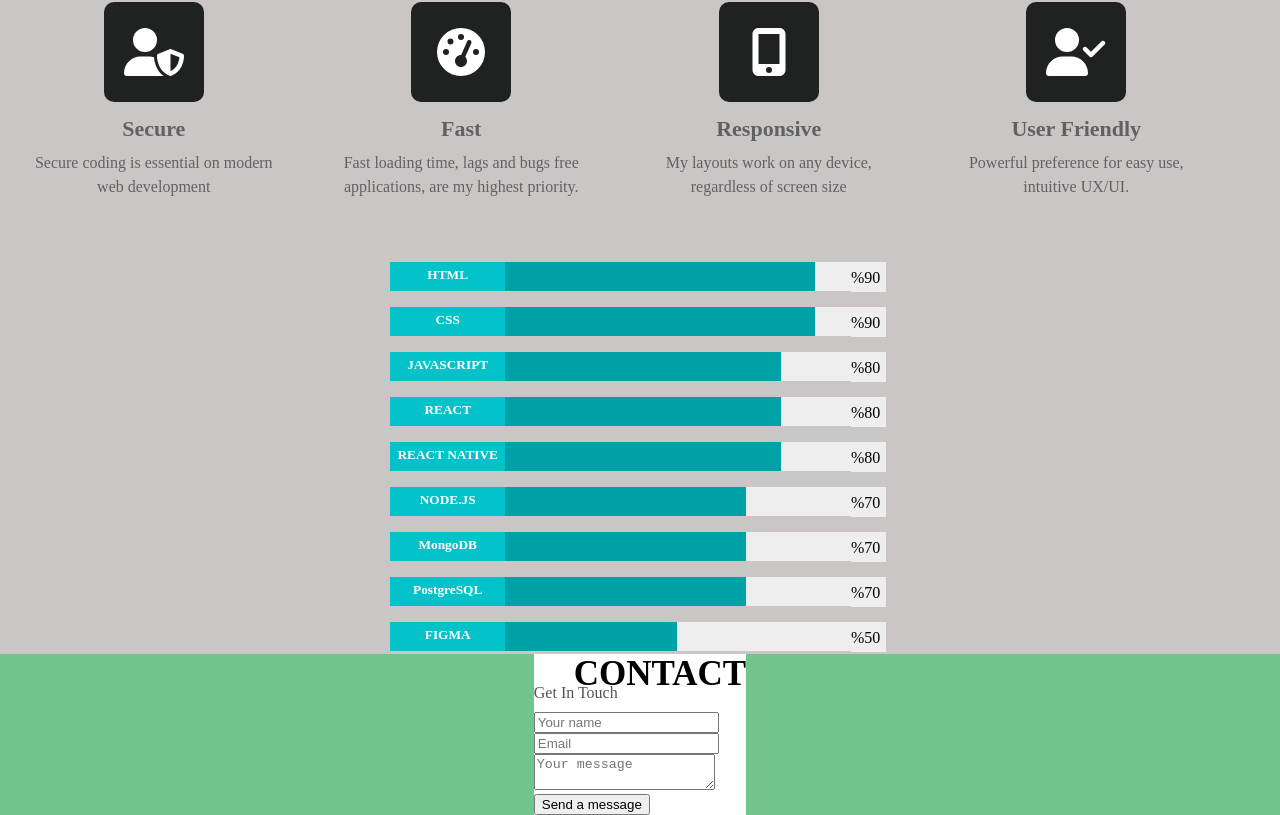
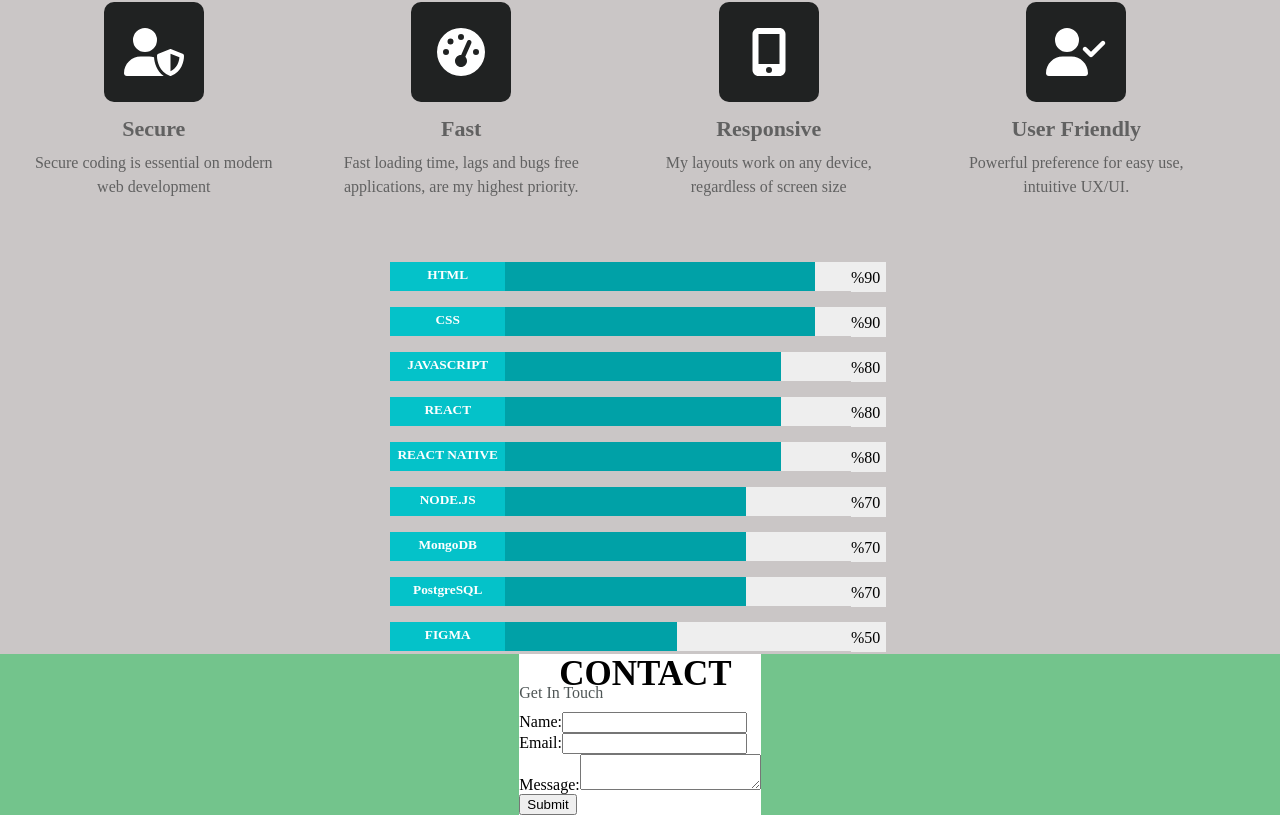
Before and after one commit to Jojaah12/my-portfolio, a React (Create React App) app: page / in a window 1280 px wide. Shown: the part 838-1653 px from the top of the page. Built offline with nearby package versions, Linux system fonts and the light colour scheme.

Commit message:
contact form

```diff
--- a/src/components/ContactForm/ContactForm.jsx
+++ b/src/components/ContactForm/ContactForm.jsx
@@ -2,66 +2,43 @@
 
 import "./ContactForm.css";
 
-const FORM_ENDPOINT = "";
-
 const ContactForm = () => {
-  const [submitted, setSubmitted] = useState(false);
-  const handleSubmit = () => {
-    setTimeout(() => {
-      setSubmitted(true);
-    }, 100);
+  const [status, setStatus] = useState("Submit");
+  const handleSubmit = async (e) => {
+    e.preventDefault();
+    setStatus("Sending...");
+    const { name, email, message } = e.target.elements;
+    let details = {
+      name: name.value,
+      email: email.value,
+      message: message.value,
+    };
+    let response = await fetch("http://localhost:5000/contact", {
+      method: "POST",
+      headers: {
+        "Content-Type": "application/json;charset=utf-8",
+      },
+      body: JSON.stringify(details),
+    });
+    setStatus("Submit");
+    let result = await response.json();
+    alert(result.status);
   };
-
-  if (submitted) {
-    return (
-      <>
-        <div className="text-2xl">Thank you!</div>
-        <div className="text-md">We'll be in touch soon.</div>
-      </>
-    );
-  }
-
   return (
-    <form
-      action={FORM_ENDPOINT}
-      onSubmit={handleSubmit}
-      method="POST"
-      target="_blank"
-    >
-      <div className="mb-3 pt-0">
-        <input
-          type="text"
-          placeholder="Your name"
-          name="name"
-          className="px-3 py-3 placeholder-gray-400 text-gray-600 relative bg-white bg-white rounded text-sm border-0 shadow outline-none focus:outline-none focus:ring w-full"
-          required
-        />
+    <form onSubmit={handleSubmit}>
+      <div>
+        <label htmlFor="name">Name:</label>
+        <input type="text" id="name" required />
       </div>
-      <div className="mb-3 pt-0">
-        <input
-          type="email"
-          placeholder="Email"
-          name="email"
-          className="px-3 py-3 placeholder-gray-400 text-gray-600 relative bg-white bg-white rounded text-sm border-0 shadow outline-none focus:outline-none focus:ring w-full"
-          required
-        />
+      <div>
+        <label htmlFor="email">Email:</label>
+        <input type="email" id="email" required />
       </div>
-      <div className="mb-3 pt-0">
-        <textarea
-          placeholder="Your message"
-          name="message"
-          className="px-3 py-3 placeholder-gray-400 text-gray-600 relative bg-white bg-white rounded text-sm border-0 shadow outline-none focus:outline-none focus:ring w-full"
-          required
-        />
+      <div>
+        <label htmlFor="message">Message:</label>
+        <textarea id="message" required />
       </div>
-      <div className="mb-3 pt-0">
-        <button
-          className="bg-blue-500 text-white active:bg-blue-600 font-bold uppercase text-sm px-6 py-3 rounded shadow hover:shadow-lg outline-none focus:outline-none mr-1 mb-1 ease-linear transition-all duration-150"
-          type="submit"
-        >
-          Send a message
-        </button>
-      </div>
+      <button type="submit">{status}</button>
     </form>
   );
 };
```
